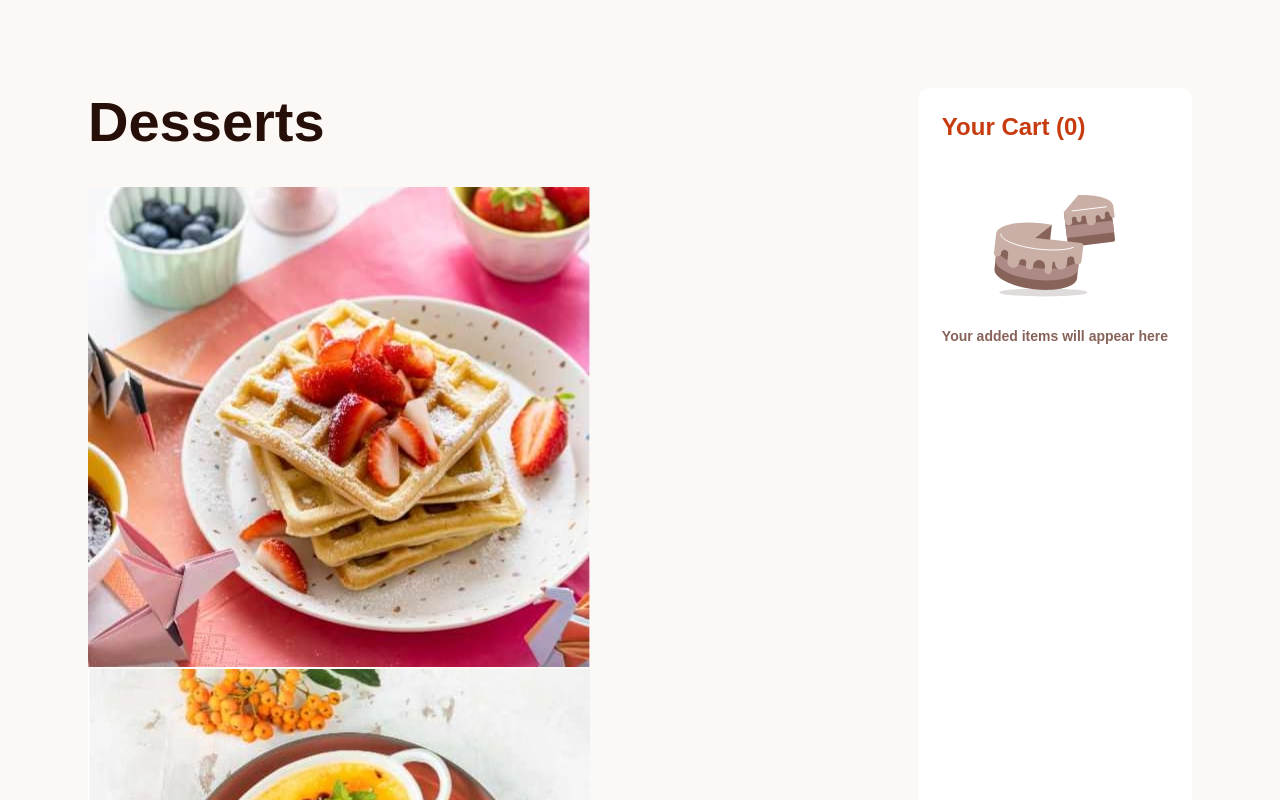
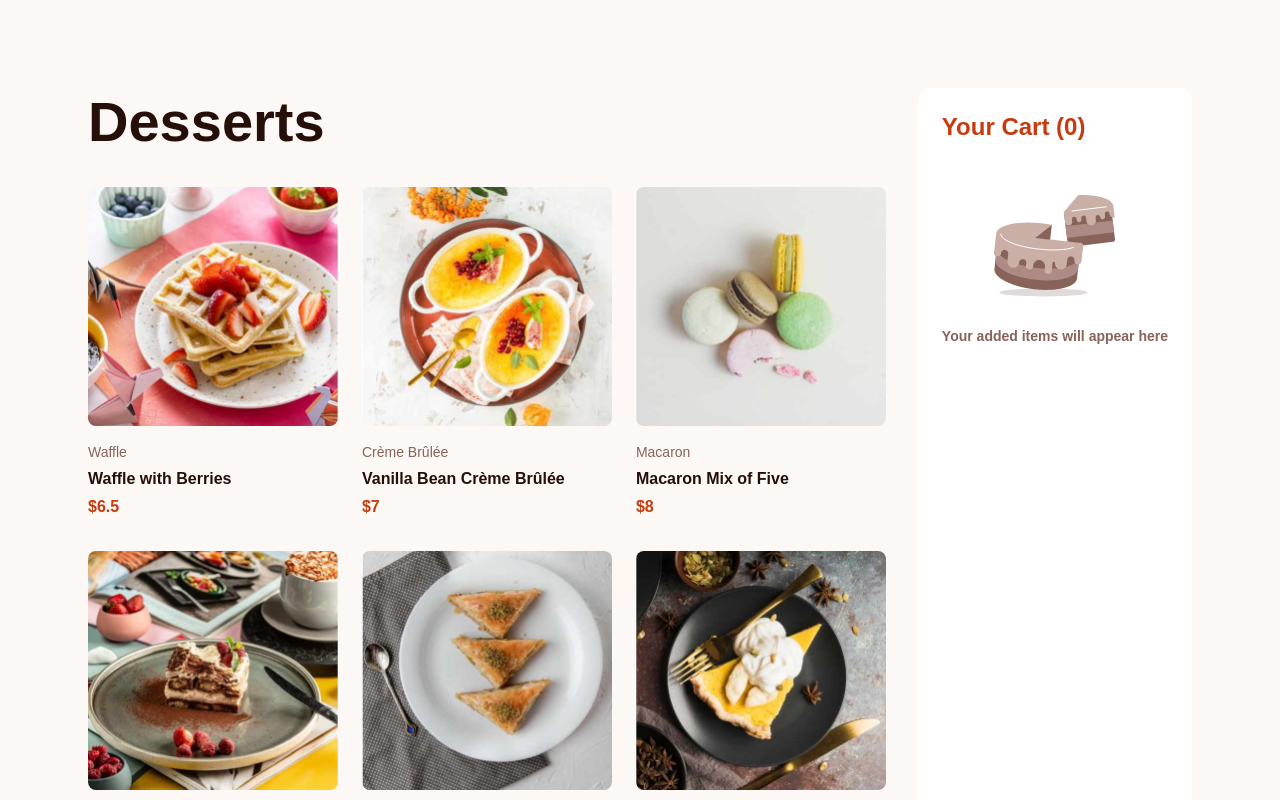
Before and after one commit to Orliland/product_list_with_cart, a React (Vite) app: page / in a window 1280 px wide. Shown: the top 800 px of the page. Built offline with nearby package versions, Linux system fonts and the light colour scheme.

Commit message:
add product basic styles without button

```diff
--- /dev/null
+++ b/src/Product.css
@@ -0,0 +1,30 @@
+.product {
+  display: flex;
+  flex-direction: column;
+  gap: var(--s-200);
+}
+
+.product__image img {
+  display: block;
+  width: 100%;
+
+  border-radius: var(--s-100);
+}
+
+.product__body {
+  display: flex;
+  flex-direction: column;
+  gap: var(--s-50);
+}
+
+.product__category {
+  color: var(--rose-500);
+}
+
+.product__name {
+  color: var(--rose-900);
+}
+
+.product__price {
+  color: var(--red);
+}
--- /dev/null
+++ b/src/Products.css
@@ -0,0 +1,12 @@
+.products {
+  display: grid;
+  gap: var(--s-300);
+}
+
+@media (min-width: 768px) {
+  .products {
+    grid-template-columns: repeat(3, 1fr);
+    row-gap: var(--s-400);
+    column-gap: var(--s-300);
+  }
+}
--- a/src/Products.jsx
+++ b/src/Products.jsx
@@ -1,11 +1,21 @@
+import "./Products.css";
+import "./Product.css";
+
 const ProductCard = ({ data }) => {
   return (
-    <article>
-      <picture>
+    <article className="product">
+      <picture className="product__image">
         <source srcSet={data.image.desktop} media="(min-width: 1024px)" />
         <source srcSet={data.image.tablet} media="(min-width: 768px)" />
         <img src={data.image.mobile} alt={data.name} />
       </picture>
+      <div className="product__body">
+        <span className="product__category text__preset__4">
+          {data.category}
+        </span>
+        <h3 className="product__name text__preset__3">{data.name}</h3>
+        <span className="product__price text__preset__3">${data.price}</span>
+      </div>
     </article>
   );
 };
```
